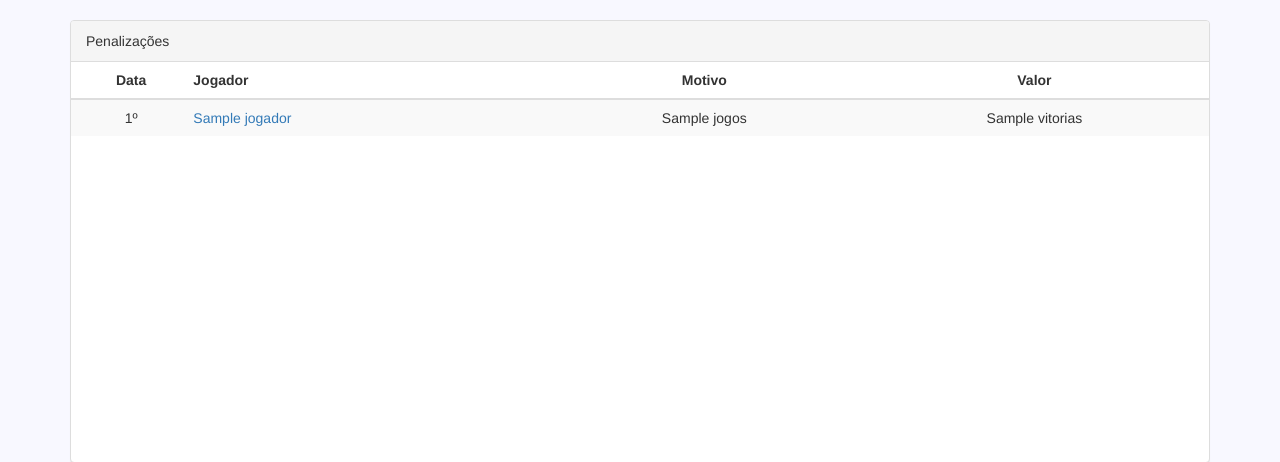
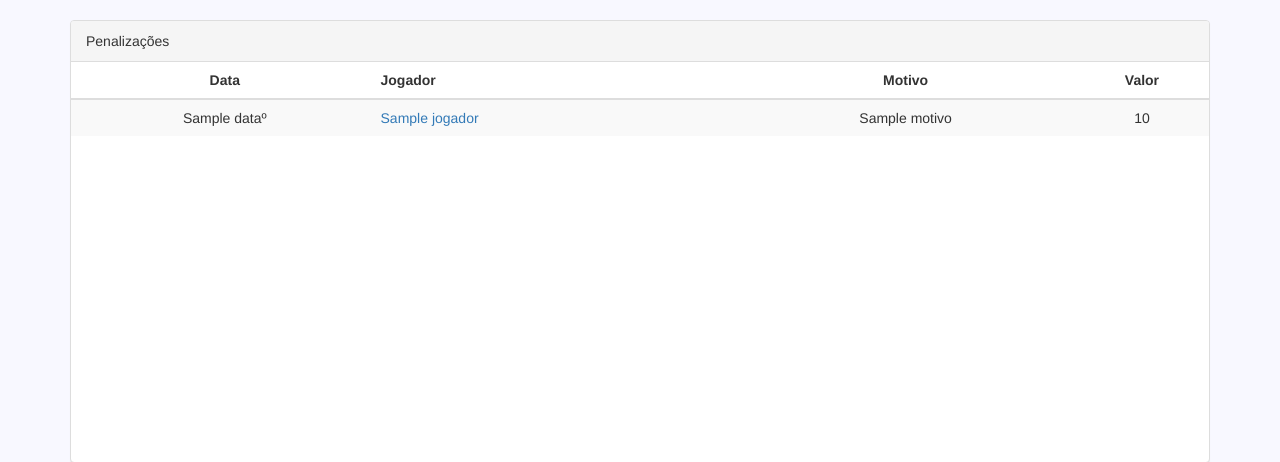
Before and after one commit to mafmartins/futebola, a Django app: template templates/futebola/penalizacoes.html in a window 1280 px wide. Shown: the part 52-514 px from the top of the page. Run offline with Django 3.2, Linux system fonts and the light colour scheme; the template is opened without the code that fills it: most values are stand-ins (such as "Sample title", 1, 10 or a date in 2020); some libraries are stand-ins or nearby versions.

Commit message:
Template das penalizações atualizado

```diff
--- a/templates/futebola/penalizacoes.html
+++ b/templates/futebola/penalizacoes.html
@@ -6,7 +6,7 @@
     <div class="panel panel-default">
         <div class="panel-heading">Penalizações</div>
         <div class="panel-body" style="overflow-y: scroll; height: 400px; padding:0;">
-        {% if lista_jogadores %}
+        {% if penalizacoes %}
                 <table class="table table-striped table-responsive" style="margin-bottom:0px;border:0;">
                     <thead>
                         <tr>
@@ -17,12 +17,12 @@
                         </tr>
                     </thead>
                     <tbody>
-                        {% for jogador in lista_jogadores %}
+                        {% for penalizacao in penalizacoes %}
                         <tr>
-                            <td style="padding-left:2px;padding-right:2px;text-align:center;">{{ forloop.counter }}º</td>
-                            <td style="padding-left:2px;padding-right:2px;"><a href="{% url 'futebola:jogador' jogador.jogador_id %}">{{ jogador.nome }}</a></td>
-                            <td style="padding-left:2px;padding-right:2px;text-align:center;">{{ jogador.jogos }}</td>
-                            <td style="padding-left:2px;padding-right:2px;text-align:center;">{{ jogador.vitorias }}</td>
+                            <td style="padding-left:2px;padding-right:2px;text-align:center;">{{ penalizacao.data }}º</td>
+                            <td style="padding-left:2px;padding-right:2px;"><a href="{% url 'futebola:jogador' jogador.jogador_id %}">{{ penalizacao.jogador }}</a></td>
+                            <td style="padding-left:2px;padding-right:2px;text-align:center;">{{ penalizacao.motivo }}</td>
+                            <td style="padding-left:2px;padding-right:2px;text-align:center;">{{ penalizacao.valor }}</td>
                         </tr>
                         {% endfor %}
                     </tbody>
```
